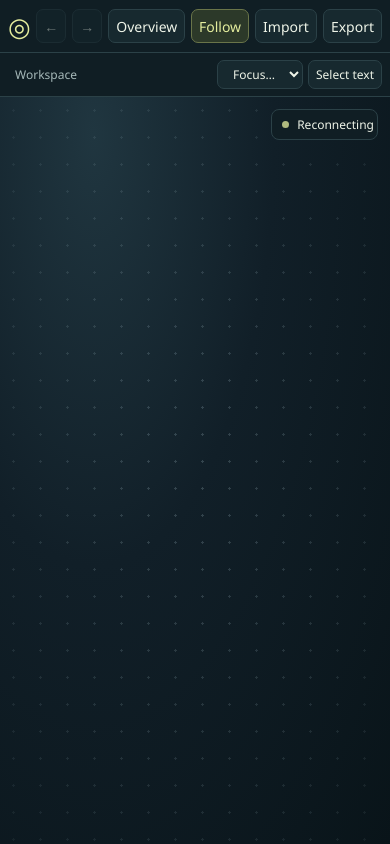
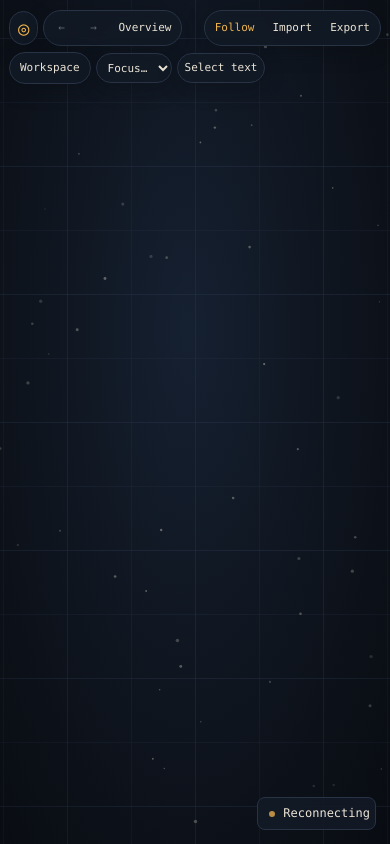
Before and after one commit to ericslandry/contextarium, a plain HTML site: page prototype/runtime/index.html in a window 390 px wide. Drawn offline with Linux system fonts and the light colour scheme; no server answers; a web font is replaced by a local one.

Commit message:
Release Contextarium 0.5.0 with the restored Spatial Explainer canvas

```diff
--- a/plugin.json
+++ b/plugin.json
@@ -1,6 +1,6 @@
 {
   "name": "contextarium",
-  "version": "0.4.1",
+  "version": "0.5.0",
   "description": "A living spatial workspace with agent-authored compositions in GitHub Copilot Canvas.",
   "repository": "https://github.com/ericslandry/contextarium",
   "extensions": "plugins/contextarium/extensions/",
--- /dev/null
+++ b/prototype/runtime/environment.mjs
@@ -0,0 +1,100 @@
+// Adaptive grid, parallax dust and camera arc adapted from the legacy Spatial Explainer viewer.
+export function planFlight(from, to) {
+  const distance = Math.hypot(to.x - from.x, to.y - from.y);
+  const scaleJump = Math.abs(Math.log(to.zoom / from.zoom));
+  return {
+    duration: 1000 * Math.min(2.6, Math.max(1.25, 1.1 + scaleJump * 0.75 + distance / 8500)),
+    arc: distance > 1800 || scaleJump > 0.3,
+  };
+}
+
+export function interpolateCamera(from, to, progress, arc, minZoom) {
+  const eased = progress < 0.5 ? 4 * progress ** 3 : 1 - (-2 * progress + 2) ** 3 / 2;
+  const logZoom = Math.log(from.zoom) + Math.log(to.zoom / from.zoom) * eased;
+  const dip = arc ? 0.55 * Math.sin(eased * Math.PI) : 0;
+  return {
+    x: from.x + (to.x - from.x) * eased,
+    y: from.y + (to.y - from.y) * eased,
+    zoom: Math.max(minZoom, Math.exp(logZoom - dip)),
+  };
+}
+
+const wrap = (value, period) => ((value % period) + period) % period;
+
+export function createBackdrop(canvas) {
+  const context = canvas.getContext('2d');
+  if (!context) return () => {};
+  let seed = 2463534242;
+  const random = () => {
+    seed = (Math.imul(seed, 1664525) + 1013904223) >>> 0;
+    return seed / 2 ** 32;
+  };
+  const dust = Array.from({ length: 120 }, () => ({
+    x: random(), y: random(), depth: 0.2 + random() * 0.65,
+    opacity: 0.14 + random() * 0.27, radius: 0.65 + random() * 1.15,
+  }));
+  let previous;
+
+  function grid(width, height, originX, originY, spacing, opacity, ratio) {
+    if (opacity <= 0) return;
+    const align = coordinate => (Math.floor(coordinate * ratio) + 0.5) / ratio;
+    context.strokeStyle = `rgba(40, 51, 70, ${opacity})`;
+    context.lineWidth = 1 / ratio;
+    context.beginPath();
+    for (let x = wrap(originX, spacing); x < width; x += spacing) {
+      const pixel = align(x);
+      context.moveTo(pixel, 0);
+      context.lineTo(pixel, height);
+    }
+    for (let y = wrap(originY, spacing); y < height; y += spacing) {
+      const pixel = align(y);
+      context.moveTo(0, pixel);
+      context.lineTo(width, pixel);
+    }
+    context.stroke();
+  }
+
+  return (camera, width, height, translateX, translateY, flying, reducedMotion) => {
+    if (!width || !height) return;
+    const ratio = Math.min(2, devicePixelRatio || 1);
+    const pixelWidth = Math.round(width * ratio);
+    const pixelHeight = Math.round(height * ratio);
+    if (canvas.width !== pixelWidth) canvas.width = pixelWidth;
+    if (canvas.height !== pixelHeight) canvas.height = pixelHeight;
+    context.setTransform(ratio, 0, 0, ratio, 0, 0);
+    context.clearRect(0, 0, width, height);
+
+    // Fade between powers of two while keeping the grid anchored in world space.
+    const level = Math.log2(90 / camera.zoom);
+    const fine = 2 ** Math.floor(level) * camera.zoom;
+    const blend = level - Math.floor(level);
+    grid(width, height, translateX, translateY, fine, 0.61 * (1 - blend), ratio);
+    grid(width, height, translateX, translateY, fine * 2, 0.61 * blend, ratio);
+
+    const vx = previous ? (camera.x - previous.x) * camera.zoom : 0;
+    const vy = previous ? (camera.y - previous.y) * camera.zoom : 0;
+    const speed = Math.hypot(vx, vy);
+    const streak = flying && !reducedMotion && speed > 3;
+    const length = streak ? Math.min(0.32, 18 / speed) : 0;
+    const count = Math.min(dust.length, Math.round(28 + width * height / 14500));
+    for (let i = 0; i < count; i++) {
+      const { x, y, depth, radius, opacity } = dust[i];
+      const parallax = reducedMotion ? 0 : camera.zoom * 0.08 * depth;
+      const px = wrap(x * width - camera.x * parallax, width);
+      const py = wrap(y * height - camera.y * parallax, height);
+      context.beginPath();
+      if (streak) {
+        context.strokeStyle = `rgba(240, 180, 76, ${opacity * 0.78})`;
+        context.lineWidth = radius;
+        context.moveTo(px, py);
+        context.lineTo(px + vx * length * depth, py + vy * length * depth);
+        context.stroke();
+      } else {
+        context.fillStyle = `rgba(236, 229, 214, ${opacity})`;
+        context.arc(px, py, radius, 0, Math.PI * 2);
+        context.fill();
+      }
+    }
+    previous = { x: camera.x, y: camera.y };
+  };
+}
--- a/prototype/runtime/index.html
+++ b/prototype/runtime/index.html
@@ -8,14 +8,15 @@
   <link rel="stylesheet" href="spatial.css">
 </head>
 <body>
+  <div id="canvas-controls">
     <header class="masthead">
-    <div class="brand"><span class="mark" aria-hidden="true">◎</span><strong>Contextarium</strong></div>
-    <nav class="navigation" aria-label="Camera navigation">
+      <div class="brand capsule"><span class="mark" aria-hidden="true">◎</span><strong>Contextarium</strong></div>
+      <nav class="navigation capsule" aria-label="Camera navigation">
         <button id="back" type="button" aria-label="Back to previous view" title="Back">←</button>
         <button id="forward" type="button" aria-label="Forward to next view" title="Forward">→</button>
         <button id="overview" type="button">Overview</button>
       </nav>
-    <div class="actions">
+      <div class="actions capsule">
         <button id="follow" type="button" aria-pressed="true" title="Allow Copilot to guide the camera">Follow</button>
         <button id="import" type="button" title="Open a trusted executable workspace">Import</button>
         <button id="export" type="button">Export</button>
@@ -23,10 +24,10 @@
       </div>
     </header>
     <div class="trail">
-    <nav id="breadcrumbs" aria-label="Spatial breadcrumbs"><button id="workspace-crumb" type="button" aria-current="location">Workspace</button></nav>
-    <select id="jump" aria-label="Focus a composition"><option value="">Focus…</option></select>
-    <button id="select-text" type="button" aria-pressed="false" title="Toggle text selection mode">Select text</button>
-    <div id="demo" class="demo" hidden>
+      <nav id="breadcrumbs" class="capsule" aria-label="Spatial breadcrumbs"><button id="workspace-crumb" type="button" aria-current="location">Workspace</button></nav>
+      <select id="jump" class="capsule" aria-label="Focus a composition"><option value="">Focus…</option></select>
+      <button id="select-text" class="capsule" type="button" aria-pressed="false" title="Toggle text selection mode">Select text</button>
+      <div id="demo" class="demo capsule" hidden>
         <select id="scene" aria-label="Demonstration scene">
           <option value="relay">Relay architecture</option>
           <option value="reading">Reading room</option>
@@ -34,7 +35,9 @@
         <button id="demo-update" type="button">Run demo update</button>
       </div>
     </div>
+  </div>
   <main id="viewport" aria-label="Spatial workspace" tabindex="0" aria-describedby="navigation-hint">
+    <canvas id="backdrop" aria-hidden="true"></canvas>
     <div id="world"></div>
     <div id="empty" hidden>
       <div><h1>Your workspace is empty</h1><p>Ask Copilot to visualize something from this conversation, or import a workspace.</p></div>
--- a/prototype/runtime/server.mjs
+++ b/prototype/runtime/server.mjs
@@ -7,6 +7,11 @@ const files = {
   '': ['index.html', 'text/html; charset=utf-8'],
   'spatial.css': ['spatial.css', 'text/css; charset=utf-8'],
   'spatial.mjs': ['spatial.mjs', 'text/javascript; charset=utf-8'],
+  'environment.mjs': ['environment.mjs', 'text/javascript; charset=utf-8'],
+  'bricolage-grotesque.woff2': ['fonts/bricolage-grotesque.woff2', 'font/woff2'],
+  'ibm-plex-sans.woff2': ['fonts/ibm-plex-sans.woff2', 'font/woff2'],
+  'ibm-plex-mono.woff2': ['fonts/ibm-plex-mono.woff2', 'font/woff2'],
+  'ibm-plex-mono-medium.woff2': ['fonts/ibm-plex-mono-medium.woff2', 'font/woff2'],
 };
 
 async function requestJson(request) {
--- a/prototype/runtime/spatial.css
+++ b/prototype/runtime/spatial.css
@@ -1,95 +1,160 @@
+@font-face {
+  font-family: 'Bricolage Grotesque'; src: url('bricolage-grotesque.woff2') format('woff2');
+  font-weight: 400 800; font-display: swap;
+}
+@font-face {
+  font-family: 'IBM Plex Sans'; src: url('ibm-plex-sans.woff2') format('woff2');
+  font-weight: 400 700; font-display: swap;
+}
+@font-face {
+  font-family: 'IBM Plex Mono'; src: url('ibm-plex-mono.woff2') format('woff2');
+  font-weight: 400; font-display: swap;
+}
+@font-face {
+  font-family: 'IBM Plex Mono'; src: url('ibm-plex-mono-medium.woff2') format('woff2');
+  font-weight: 500; font-display: swap;
+}
 
 :root {
   color-scheme: dark;
-  font-family: "Segoe UI", system-ui, sans-serif;
-  background: #0a1419;
-  color: #eef4e8;
-  font-size: 14px;
-  --divider: #2b4147;
-  --muted: #a6b9b9;
-  --accent: #e4ed9d;
+  --ct-ink: #0b0f16;
+  --ct-ink-light: #121a26;
+  --ct-line: #283346;
+  --ct-paper: #ece5d6;
+  --ct-muted: #8d97a8;
+  --ct-signal: #f0b44c;
+  --ct-sense: #7fb0da;
+  --ct-earth: #d27a45;
+  --ct-haze: #b486e6;
+  --ct-ok: #5ccb8a;
+  --ct-display: 'Bricolage Grotesque', 'Avenir Next', 'Segoe UI', system-ui, sans-serif;
+  --ct-body: 'IBM Plex Sans', 'Helvetica Neue', Arial, sans-serif;
+  --ct-mono: 'IBM Plex Mono', ui-monospace, 'SF Mono', Menlo, Consolas, monospace;
+  background: var(--ct-ink);
+  color: var(--ct-paper);
+  font: 400 14px/1.4 var(--ct-body);
 }
+
+/* Authored CSS and inline styles take precedence over these semantic defaults. */
+@layer contextarium-defaults {
+  :where(.composition-surface) { color: var(--ct-paper); font: 400 16px/1.45 var(--ct-body); }
+  :where(.composition-surface :is(h1, h2, h3, h4, h5, h6)) { font-family: var(--ct-display); line-height: 1.08; }
+  :where(.composition-surface :is(code, pre, kbd, samp)) { font-family: var(--ct-mono); }
+  :where(.composition-surface a) { color: var(--ct-sense); }
+  :where(.composition-surface hr) { border: 0; border-block-start: 1px solid var(--ct-line); }
+  :where(.composition-surface :is(button, input, select, textarea)) { font: inherit; accent-color: var(--ct-signal); }
+  :where(.composition-surface :is(button, select)) {
+    min-height: 34px; padding-inline: 11px; border: 1px solid var(--ct-line); border-radius: 7px;
+    background: var(--ct-ink-light); color: inherit; cursor: pointer;
+  }
+}
+
 * { box-sizing: border-box; }
 html, body { width: 100%; height: 100%; margin: 0; overflow: hidden; }
-body { display: grid; grid-template-rows: auto auto minmax(0, 1fr); }
 [hidden] { display: none !important; }
-button, select {
-  color: inherit; font: inherit; background: #17292f; border: 1px solid var(--divider);
-  border-radius: 7px; min-height: 34px; padding: 0 11px; cursor: pointer;
+
+#viewport {
+  position: absolute; inset: 0; overflow: hidden; isolation: isolate; touch-action: none; cursor: grab;
+  background: radial-gradient(ellipse at 48% 39%, #152031 0%, #101722 42%, var(--ct-ink) 81%, #080c12 100%);
 }
-button:hover, select:hover { border-color: #8da5a3; }
-button:focus-visible, select:focus-visible, #viewport:focus-visible { outline: 2px solid #eff5a5; outline-offset: 2px; }
-button:disabled { opacity: .42; cursor: default; }
-button[aria-pressed="true"] { color: var(--accent); border-color: #697449; background: #2c3929; }
-.masthead, .trail {
-  position: relative; z-index: 1; display: flex; justify-content: space-between; align-items: center;
-  background: #101e24; border-bottom: 1px solid var(--divider); padding: 9px 16px; gap: 10px;
+#backdrop {
+  position: absolute; inset: 0; width: 100%; height: 100%; pointer-events: none;
+  mask-image: radial-gradient(ellipse at 50% 43%, #000 42%, #0009 100%);
 }
-.brand, .navigation, .actions, .demo { display: flex; align-items: center; gap: 6px; }
-.brand { font-size: 16px; gap: 8px; }
-.mark { font-size: 26px; line-height: 1; color: var(--accent); }
-.trail { min-height: 44px; padding-block: 5px; font-size: 12px; }
-#breadcrumbs { display: flex; flex: 1 1 0; align-items: center; gap: 5px; color: var(--muted); min-width: 0; overflow-x: auto; }
-#breadcrumbs button { white-space: nowrap; min-height: 27px; padding-inline: 6px; background: transparent; border-color: transparent; }
-#breadcrumbs button:hover { border-color: var(--divider); }
-#jump { max-width: 190px; min-height: 29px; }
-.demo button, .demo select, #select-text { min-height: 29px; padding-inline: 7px; }
-#select-text { white-space: nowrap; }
-#viewport {
-  position: relative; overflow: hidden; isolation: isolate; touch-action: none; cursor: grab;
-  background: radial-gradient(ellipse at 24% 5%, #203640 0%, #111f28 43%, #091419 100%);
-}
-#viewport::before {
-  content: ""; position: absolute; inset: 0; pointer-events: none;
-  background: radial-gradient(circle, #b0cad23a 1px, transparent 1.3px) 0 0 / 27px 27px;
-  mask-image: radial-gradient(ellipse, black, #0004);
-}
-#viewport:focus-visible { outline-offset: -2px; }
+#viewport:focus-visible { outline: 2px solid var(--ct-signal); outline-offset: -2px; }
 #viewport.selecting { touch-action: auto; }
 #viewport.selecting .composition { cursor: auto; }
 #viewport:not(.selecting) .composition { user-select: none; }
-#viewport .composition :is(input,textarea,[contenteditable]:not([contenteditable="false"])) { user-select: text; }
+#viewport .composition :is(input, textarea, [contenteditable]:not([contenteditable="false"])) { user-select: text; }
 #viewport.panning, #viewport.panning * { cursor: grabbing !important; user-select: none; }
 #world { position: absolute; inset: 0; transform-origin: 0 0; pointer-events: none; }
 .composition { position: absolute; transform-origin: 0 0; pointer-events: auto; }
-.composition[aria-current="true"] { outline: 2px solid #e4ed9d99; outline-offset: 6px; }
+.composition[aria-current="true"] { outline: 2px solid #f0b44c85; outline-offset: 6px; }
 .composition-surface { width: 100%; height: 100%; }
 .composition-error {
   position: absolute; top: 4px; right: 4px; max-width: 75%; padding: 5px 8px;
-  background: #3e2b26; border: 1px solid #bf947e; color: #ffece3; font-size: 14px;
+  background: #37251f; border: 1px solid var(--ct-earth); color: var(--ct-paper); font-size: 14px;
 }
-#empty { position: absolute; inset: 0; display: grid; place-items: center; color: var(--muted); pointer-events: none; text-align: center; padding: 1.5rem; }
-#empty h1 { color: #eef4e8; font-size: 19px; font-weight: 600; margin: 0 0 6px; }
-#empty p { max-width: 34ch; margin: 0; line-height: 1.5; }
+
+#canvas-controls {
+  position: absolute; z-index: 1; inset: 14px 16px auto; display: grid; gap: 8px;
+  pointer-events: none; font: 500 12px/1.2 var(--ct-mono);
+}
+.masthead, .trail { display: flex; flex-wrap: wrap; align-items: center; gap: 8px; min-width: 0; }
+.capsule {
+  color: var(--ct-paper); background: #121a26dc; border: 1px solid var(--ct-line); border-radius: 999px;
+  backdrop-filter: blur(6px); box-shadow: 0 6px 20px #080b1055; pointer-events: auto;
+}
+.brand, .navigation, .actions, .demo { display: flex; align-items: center; }
+.brand { min-height: 36px; gap: 7px; padding-inline: 11px; pointer-events: none; }
+.brand strong { font-weight: 500; letter-spacing: .11em; text-transform: uppercase; }
+.mark { font-size: 19px; line-height: 1; color: var(--ct-signal); }
+.actions { margin-inline-start: auto; }
+#canvas-controls :is(button, select), dialog button {
+  font: inherit; color: inherit; cursor: pointer; border-radius: 999px;
+}
+#canvas-controls :is(button, select):not(.capsule) { border: 1px solid transparent; background: transparent; }
+#canvas-controls button, #canvas-controls select { min-height: 30px; padding-inline: 9px; }
+.navigation, .actions, .demo { gap: 2px; padding: 2px; }
+#back, #forward { min-width: 30px; font-size: 15px; }
+#canvas-controls :is(button, select):not(:disabled):hover { color: var(--ct-signal); border-color: var(--ct-line); }
+#canvas-controls button[aria-pressed="true"] { color: var(--ct-signal); }
+#canvas-controls :disabled { color: var(--ct-muted); opacity: .62; cursor: default; }
+#canvas-controls :is(button, select):focus-visible, dialog button:focus-visible { outline: 2px solid var(--ct-signal); outline-offset: -2px; }
+#canvas-controls select option { background: var(--ct-ink-light); color: var(--ct-paper); }
+#breadcrumbs {
+  display: flex; align-items: center; gap: 2px; min-width: 0; max-width: min(100%, 42ch);
+  padding-inline: 2px; color: var(--ct-muted); overflow-x: auto; scrollbar-width: none;
+  flex: 0 1 auto;
+}
+#breadcrumbs button { min-width: 30px; overflow: hidden; text-overflow: ellipsis; white-space: nowrap; }
+#breadcrumbs span { flex: none; }
+#breadcrumbs [aria-current="location"] { flex: none; max-width: 78%; color: var(--ct-paper); }
+#breadcrumbs button:only-child { max-width: 100%; }
+#jump { max-width: min(190px, 42vw); }
+#select-text { white-space: nowrap; }
+.demo { margin-inline-start: auto; }
+
+#empty {
+  position: absolute; inset: var(--chrome-inset, 0px) 0 0; display: grid; place-items: center; padding: 1.5rem;
+  pointer-events: none; text-align: center; color: var(--ct-muted);
+}
+#empty h1 { color: var(--ct-paper); font: 600 clamp(21px, 4vw, 27px)/1.15 var(--ct-display); margin: 0 0 8px; }
+#empty p { max-width: 33ch; margin: 0 auto; font-size: 14px; line-height: 1.5; }
 #activity {
-  position: absolute; inset: 12px 12px auto auto; display: flex; align-items: center; gap: 8px;
-  max-width: calc(100% - 24px); padding: 6px 10px; border: 1px solid var(--divider);
-  border-radius: 8px; background: #101e24; color: #eef4e8; font-size: 12px; pointer-events: none;
+  position: absolute; inset: auto 14px 14px auto; display: flex; align-items: center; gap: 8px;
+  max-width: min(44ch, calc(100% - 28px)); padding: 7px 11px; border-radius: 8px; pointer-events: none;
+  color: var(--ct-paper); background: #121a26e6; border: 1px solid var(--ct-line); font: 400 12px/1.4 var(--ct-mono);
 }
 #activity[data-kind="idle"] { opacity: 0; }
-#activity[data-kind="error"] { border-color: #a87262; }
+#activity[data-kind="error"] { border-color: var(--ct-earth); }
 .activity-dot { display: none; }
 #activity[data-kind="busy"] .activity-dot {
-  display: block; flex: 0 0 7px; height: 7px; border-radius: 50%; background: var(--accent);
+  display: block; flex: 0 0 6px; height: 6px; border-radius: 50%; background: var(--ct-signal);
 }
 @media (prefers-reduced-motion: no-preference) {
   #activity[data-kind="busy"] .activity-dot { animation: activity-pulse 1.4s ease-in-out infinite alternate; }
   @keyframes activity-pulse { to { opacity: .35; } }
 }
-dialog { max-width: min(420px, calc(100vw - 38px)); color: inherit; background: #15262c; border: 1px solid #628080; border-radius: 12px; }
+dialog { max-width: min(420px, calc(100vw - 38px)); color: inherit; background: var(--ct-ink-light); border: 1px solid var(--ct-line); border-radius: 12px; }
 dialog::backdrop { background: #000a; }
-dialog h2 { margin-top: 0; }
+dialog h2 { font-family: var(--ct-display); margin-top: 0; }
 .dialog-actions { display: flex; justify-content: flex-end; gap: 8px; }
-@media (max-width: 620px) {
-  .masthead, .trail { padding-inline: 8px; gap: 5px; }
-  .brand strong { display: none; }
-  button { padding-inline: 7px; }
-  .trail { flex-wrap: wrap; justify-content: flex-start; }
-  #breadcrumbs { scrollbar-width: none; }
-  #jump { max-width: 128px; }
-  .demo { flex-basis: 100%; }
+dialog button { padding: 7px 12px; border: 1px solid var(--ct-line); background: var(--ct-ink); }
+
+@media (max-width: 560px) {
+  #canvas-controls { inset: 10px 9px auto; gap: 6px; font-size: 11px; }
+  .masthead, .trail { gap: 5px; }
+  .brand { min-height: 34px; padding-inline: 8px; }
+  .brand strong { position: absolute; width: 1px; height: 1px; overflow: hidden; clip-path: inset(50%); }
+  #canvas-controls :is(button, select) { padding-inline: 7px; }
+  #breadcrumbs { flex-shrink: 1; max-width: 42%; }
+  #jump { max-width: 31vw; }
+  .demo { margin-inline-start: 0; }
 }
+
 @media (max-width: 350px) {
-  .masthead { flex-wrap: wrap; }
-  #jump { max-width: 104px; }
+  #canvas-controls :is(button, select) { padding-inline: 5px; }
+  .brand { padding-inline: 6px; }
+  #back, #forward { min-width: 24px; }
 }
--- a/prototype/runtime/spatial.mjs
+++ b/prototype/runtime/spatial.mjs
@@ -1,11 +1,15 @@
+
+import { createBackdrop, interpolateCamera, planFlight } from './environment.mjs';
 
 const byId = id => document.getElementById(id);
 const viewport = byId('viewport');
+const controls = byId('canvas-controls');
 const world = byId('world');
 const empty = byId('empty');
 const activity = byId('activity');
 const status = byId('status');
 const motion = matchMedia('(prefers-reduced-motion: reduce)');
+const drawBackdrop = createBackdrop(byId('backdrop'));
 const items = new Map();
 const mounted = new Map();
 const breadcrumbs = [];
@@ -22,6 +26,7 @@ let follow = true;
 let epoch = 0;
 let overviewMode = true;
 let camera = { x: 0, y: 0, zoom: 1 };
+let chromeInset = 0;
 let history = [];
 let historyIndex = -1;
 let animation = 0;
@@ -46,12 +51,20 @@ function showActivity(text, kind = 'notice') {
   }
 }
 
-const stopAnimation = () => { cancelAnimationFrame(animation); animation = 0; };
+function stopAnimation() {
+  if (!animation) return;
+  cancelAnimationFrame(animation);
+  animation = 0;
+  redraw();
+}
+
 function draw() {
   pendingDraw = 0;
   const { width, height } = viewport.getBoundingClientRect();
-  world.style.transform = 'translate(' + (width / 2 - camera.x * camera.zoom) + 'px,' +
-    (height / 2 - camera.y * camera.zoom) + 'px) scale(' + camera.zoom + ')';
+  const x = width / 2 - camera.x * camera.zoom;
+  const y = height / 2 - camera.y * camera.zoom;
+  world.style.transform = `translate(${x}px,${y}px) scale(${camera.zoom})`;
+  drawBackdrop(camera, width, height, x, y, Boolean(animation), motion.matches);
 }
 
 function redraw() {
@@ -99,24 +112,25 @@ function updateHistory() {
   byId('forward').disabled = historyIndex >= history.length - 1;
 }
 
-function fly(target, remember = true, duration = 660) {
+function fly(target, remember = true) {
   stopAnimation();
-  const from = camera;
+  const from = { ...camera };
   const started = performance.now();
-  if (motion.matches) duration = 0;
+  const { duration, arc } = planFlight(from, target);
+  const changed = from.x !== target.x || from.y !== target.y || from.zoom !== target.zoom;
   const travel = frame => {
-    const ratio = duration ? clamp((frame - started) / duration, 0, 1) : 1;
-    const eased = ratio * ratio * (3 - 2 * ratio);
-    const zoom = Math.exp(Math.log(from.zoom) * (1 - eased) + Math.log(target.zoom) * eased);
-    camera = { x: from.x + (target.x - from.x) * eased, y: from.y + (target.y - from.y) * eased, zoom };
-    redraw();
-    if (ratio < 1) animation = requestAnimationFrame(travel);
-    else {
+    const ratio = motion.matches || !changed ? 1 : clamp((frame - started) / duration, 0, 1);
+    if (ratio < 1) {
+      camera = interpolateCamera(from, target, ratio, arc, minZoom);
+      animation = requestAnimationFrame(travel);
+    } else {
       animation = 0;
       camera = { x: target.x, y: target.y, zoom: target.zoom };
       if (remember) record();
       report();
     }
+    cancelAnimationFrame(pendingDraw);
+    draw();
   };
   animation = requestAnimationFrame(travel);
 }
@@ -129,10 +143,11 @@ function fit(values) {
   const right = Math.max(...values.map(item => item.x + item.width * item.scale));
   const bottom = Math.max(...values.map(item => item.y + item.height * item.scale));
   const margin = Math.min(100, viewport.clientWidth * 0.12);
+  const availableHeight = viewport.clientHeight - chromeInset;
+  const zoom = clamp(Math.min((viewport.clientWidth - margin) / (right - left),
+    (availableHeight - Math.min(margin, availableHeight * 0.2)) / (bottom - top)), minZoom, maxZoom);
   return {
-    x: (left + right) / 2, y: (top + bottom) / 2,
-    zoom: clamp(Math.min((viewport.clientWidth - margin) / (right - left),
-      (viewport.clientHeight - margin) / (bottom - top)), minZoom, maxZoom),
+    x: (left + right) / 2, y: (top + bottom) / 2 - chromeInset / (2 * zoom), zoom,
   };
 }
 
@@ -170,6 +185,7 @@ function updateBreadcrumbs() {
   if (previous !== current) {
     previous.removeAttribute('aria-current');
     current.setAttribute('aria-current', 'location');
+    if (!trail.contains(active)) trail.scrollLeft = trail.scrollWidth;
   }
   if (restoreFocus) (breadcrumbs[shared - 1]?.button ?? base).focus();
 }
@@ -298,6 +314,7 @@ function reconcile(snapshot) {
   const incoming = new Set(snapshot.compositions.map(item => item.id));
   for (const id of items.keys()) if (!incoming.has(id)) remove(id);
   if (changedGeneration) {
+    stopAnimation();
     for (const id of [...items.keys()]) remove(id);
     history = [];
     historyIndex = -1;
@@ -493,7 +510,9 @@ window.addEventListener('keydown', event => {
 });
 window.addEventListener('keyup', event => { if (event.code === 'Space') space = false; });
 window.addEventListener('blur', () => { space = false; pendingDrag = undefined; });
-new ResizeObserver(() => {
+const resize = new ResizeObserver(() => {
+  chromeInset = Math.min(controls.offsetTop + controls.offsetHeight + 8, viewport.clientHeight / 2);
+  viewport.style.setProperty('--chrome-inset', chromeInset + 'px');
   if (overviewMode && items.size && !animation && viewport.clientWidth >= 32 && viewport.clientHeight >= 32) {
     camera = fit([...items.values()]);
     if (historyIndex < 0) record();
@@ -501,7 +520,10 @@ new ResizeObserver(() => {
   }
   redraw();
   report();
-}).observe(viewport);
+});
+resize.observe(viewport);
+resize.observe(controls);
+motion.addEventListener('change', redraw);
 window.addEventListener('pagehide', () => {
   stream?.close();
   for (const entry of mounted.values()) entry.dispose();
```
Also changed, not shown: prototype/tests/browser.test.mjs (+23 -3 lines), prototype/tests/visual-review.mjs (added, +164 -0 lines), prototype/runtime/fonts/OFL-Bricolage-Grotesque.txt (added), prototype/runtime/fonts/OFL-IBM-Plex-Mono.txt (added), prototype/runtime/fonts/OFL-IBM-Plex-Sans.txt (added), prototype/runtime/fonts/bricolage-grotesque.woff2 (added), prototype/runtime/fonts/ibm-plex-mono-medium.woff2 (added), prototype/runtime/fonts/ibm-plex-mono.woff2 (added), prototype/runtime/fonts/ibm-plex-sans.woff2 (added), 2 other files. Lines whose indentation alone changed are shown as unchanged.
